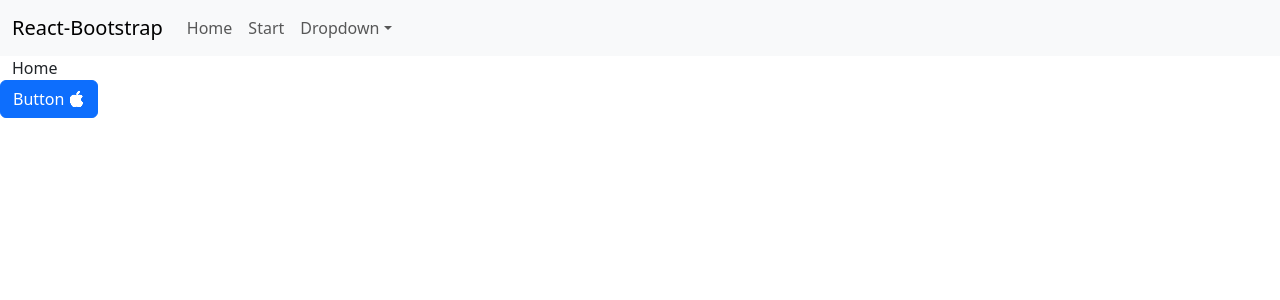
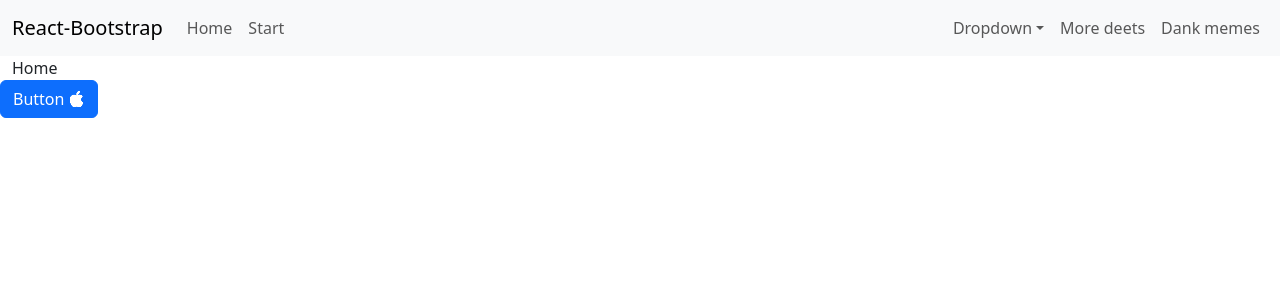
Before and after one commit to ravikumarexcel/react-starterkit, a React (Create React App) app: page /#/home in a window 1280 px wide. Shown: the top 300 px of the page. Built offline with nearby package versions, Linux system fonts and the light colour scheme.

Commit message:
Navbar changes

```diff
--- a/src/layouts/components/Header.js
+++ b/src/layouts/components/Header.js
@@ -13,6 +13,8 @@ const Header = () => {
                     <Nav className="me-auto">
                         <Nav.Link href="#home">Home</Nav.Link>
                         <Nav.Link href="#start">Start</Nav.Link>
+                    </Nav>
+                    <Nav>
                         <NavDropdown title="Dropdown" id="basic-nav-dropdown">
                             <NavDropdown.Item href="#action/3.1">Action</NavDropdown.Item>
                             <NavDropdown.Item href="#action/3.2">
@@ -24,6 +26,10 @@ const Header = () => {
                                 Separated link
                             </NavDropdown.Item>
                         </NavDropdown>
+                        <Nav.Link href="#deets">More deets</Nav.Link>
+                        <Nav.Link eventKey={2} href="#memes">
+                            Dank memes
+                        </Nav.Link>
                     </Nav>
                 </Navbar.Collapse>
             </Container>
```
